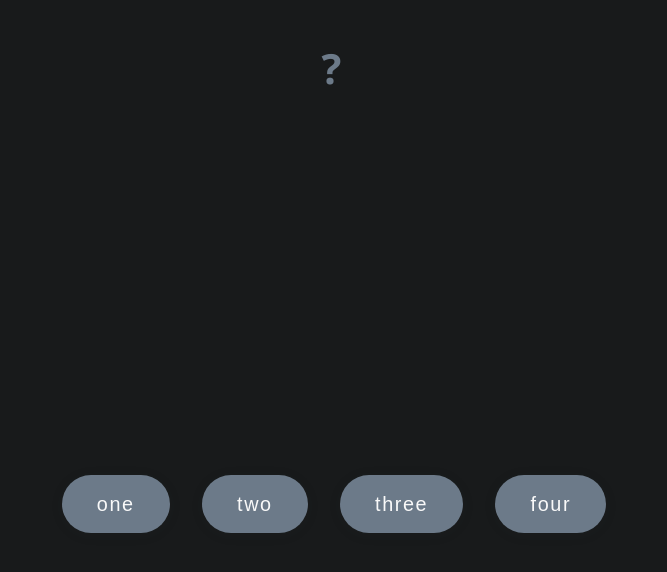
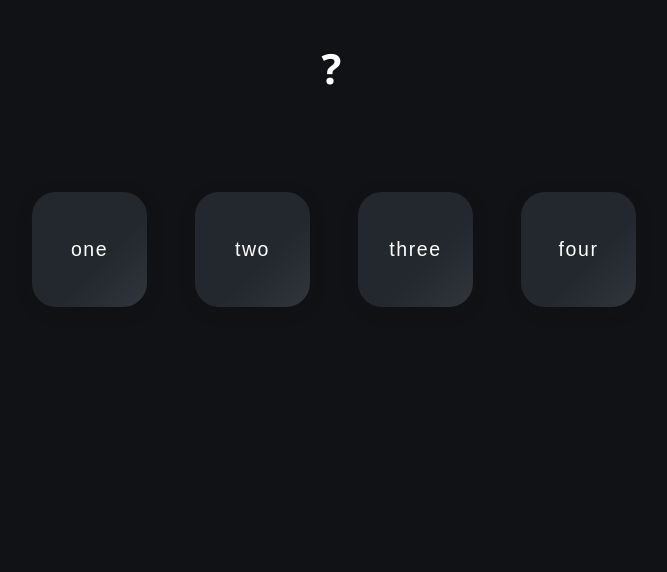
Before and after one commit to Ouroboros24/A, a plain HTML site: page index.html in a window 1280 px wide. Shown: the whole page, without its empty margins (306-973 px from the left). Drawn offline with Linux system fonts and the light colour scheme.

Commit message:
Update index.html with new content

```diff
--- a/index.html
+++ b/index.html
@@ -6,16 +6,17 @@
   <meta name="viewport" content="width=device-width, initial-scale=1.0">
   <style>
     :root {
-      --steel-black: #181a1b;
-      --blue-gray-metallic: #6C7A89;
+      --metallic-black: #101215;
+      --option-metallic: linear-gradient(135deg, #23282f 60%, #31363b 100%);
       --button-hover: #23272a;
-      --white: #f9f9f9;
+      --white: #ffffff;
+      --spacer: 2.5rem;
     }
     html, body {
       height: 100%;
       margin: 0;
       padding: 0;
-      background: var(--steel-black);
+      background: var(--metallic-black);
       color: var(--white);
       font-family: 'Segoe UI', Arial, sans-serif;
       min-height: 100vh;
@@ -31,9 +32,9 @@
       font-size: 2.6rem;
       font-weight: 600;
       letter-spacing: 0.12em;
-      color: var(--blue-gray-metallic);
-      margin-top: 2.5rem;
-      margin-bottom: 7rem;
+      color: var(--white);
+      margin-top: var(--spacer);
+      margin-bottom: 6rem;
       text-align: center;
       width: 100%;
       user-select: none;
@@ -41,44 +42,43 @@
     .options-row {
       display: flex;
       flex-direction: row;
-      gap: 2rem;
       justify-content: center;
       align-items: center;
+      gap: 3rem;
       width: 100%;
-      flex: 1 0 auto;
+      padding-bottom: var(--spacer);
     }
     .option-btn {
-      background: var(--blue-gray-metallic);
+      background: var(--option-metallic);
       color: var(--white);
       border: none;
-      border-radius: 2rem;
-      padding: 1.1rem 2.2rem;
-      font-size: 1.24rem;
+      border-radius: 1.5rem;
+      width: 115px;
+      height: 115px;
+      box-shadow: 0 4px 18px rgba(20,23,27,0.14);
+      font-size: 1.22rem;
       font-weight: 500;
       letter-spacing: 0.08em;
       cursor: pointer;
-      transition: background 0.2s, transform 0.16s;
-      box-shadow: 0 2px 14px rgba(44,52,62,0.07);
-      min-width: 100px;
+      display: flex;
+      align-items: center;
+      justify-content: center;
+      transition: background 0.18s, transform 0.15s;
     }
     .option-btn:hover,
     .option-btn:focus {
       background: var(--button-hover);
-      transform: translateY(-2px) scale(1.04);
+      transform: scale(1.05);
       outline: none;
     }
-    @media (max-width: 600px) {
-      .title {
-        font-size: 2rem;
-        margin-bottom: 3rem;
-      }
+    @media (max-width: 700px) {
       .options-row {
         flex-direction: column;
-        gap: 1rem;
+        gap: 1.3rem;
       }
       .option-btn {
-        width: 100%;
-        min-width: 0;
+        width: 100px;
+        height: 100px;
       }
     }
   </style>
```
